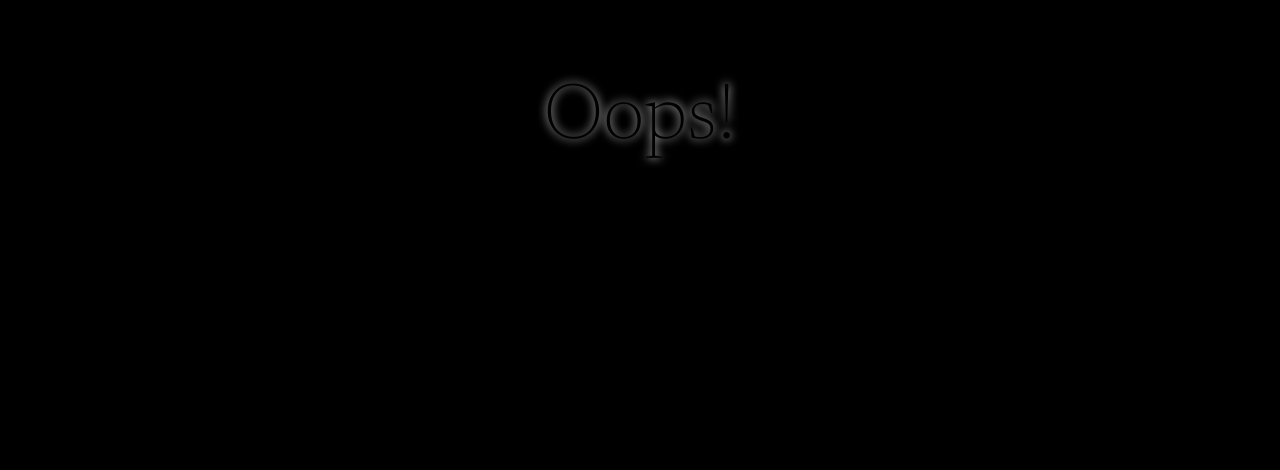
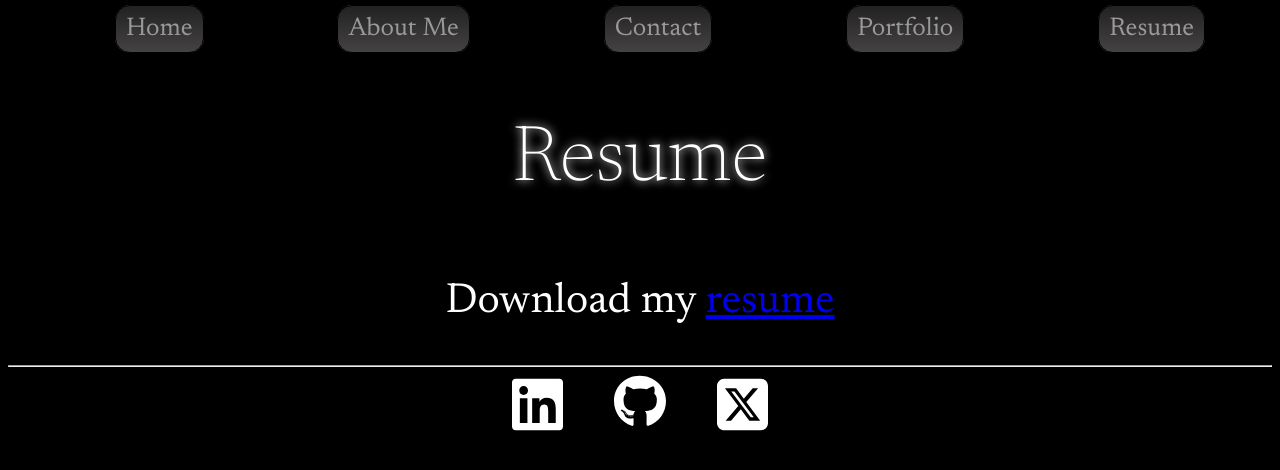
Before and after one commit to lmansilla92/mansilla-react-portfolio, a React (Vite) app: page /Resume in a window 1280 px wide. Before the commit this address had no page. Shown: the top 470 px of the page. Built offline with nearby package versions, Linux system fonts and the light colour scheme.

Commit message:
Added resume pdf and added resume page component to include a downloadable resume link

```diff
--- a/src/App.css
+++ b/src/App.css
@@ -414,6 +414,16 @@ h3 {
     margin: 60px auto;
 }
 
+.resume-h1 {
+    color: var(--white);
+}
+
+.resume-p {
+    color: var(--white);
+    text-align: center;
+    font-size: 3.3vw;
+}
+
 /* MEDIA QUERIES */
 
 @media screen and (max-width: 992px) {
--- /dev/null
+++ b/src/pages/Resume.jsx
@@ -0,0 +1,12 @@
+export default function Resume() {
+    const handleDownload = () => {
+        window.open('Luis_Mansilla_Resume.pdf', '_blank');
+    }
+    return (
+        <>
+            <h1 className="resume-h1">Resume</h1>
+            <p className="resume-p">Download my <a href='Luis_Mansilla_Resume.pdf' download onClick={handleDownload}>resume</a></p>
+        </>
+
+    )
+}
```
Also changed, not shown: src/main.jsx (+5 -5 lines), 1 other file (tests, documents, lock files or other folders).
